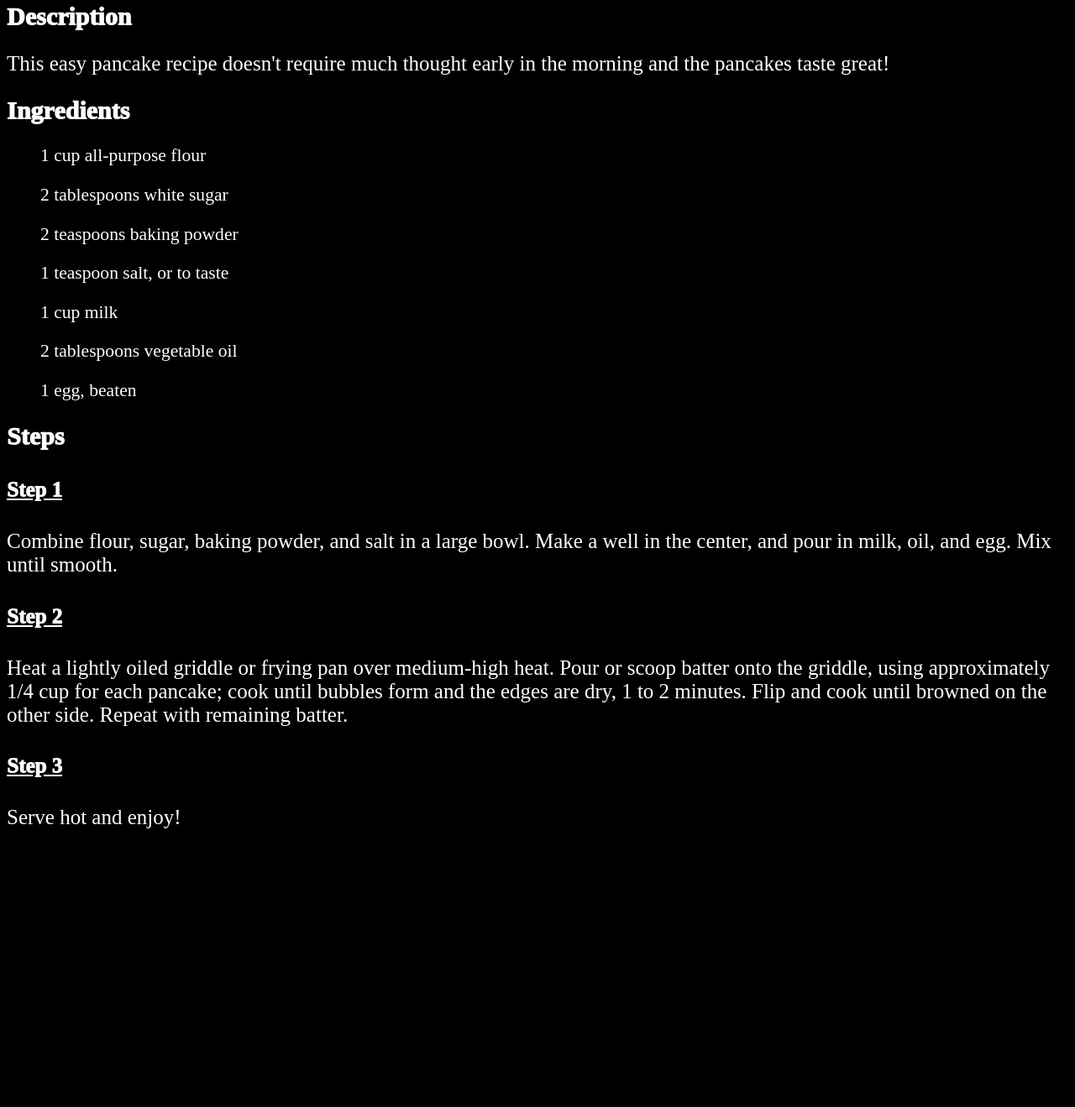
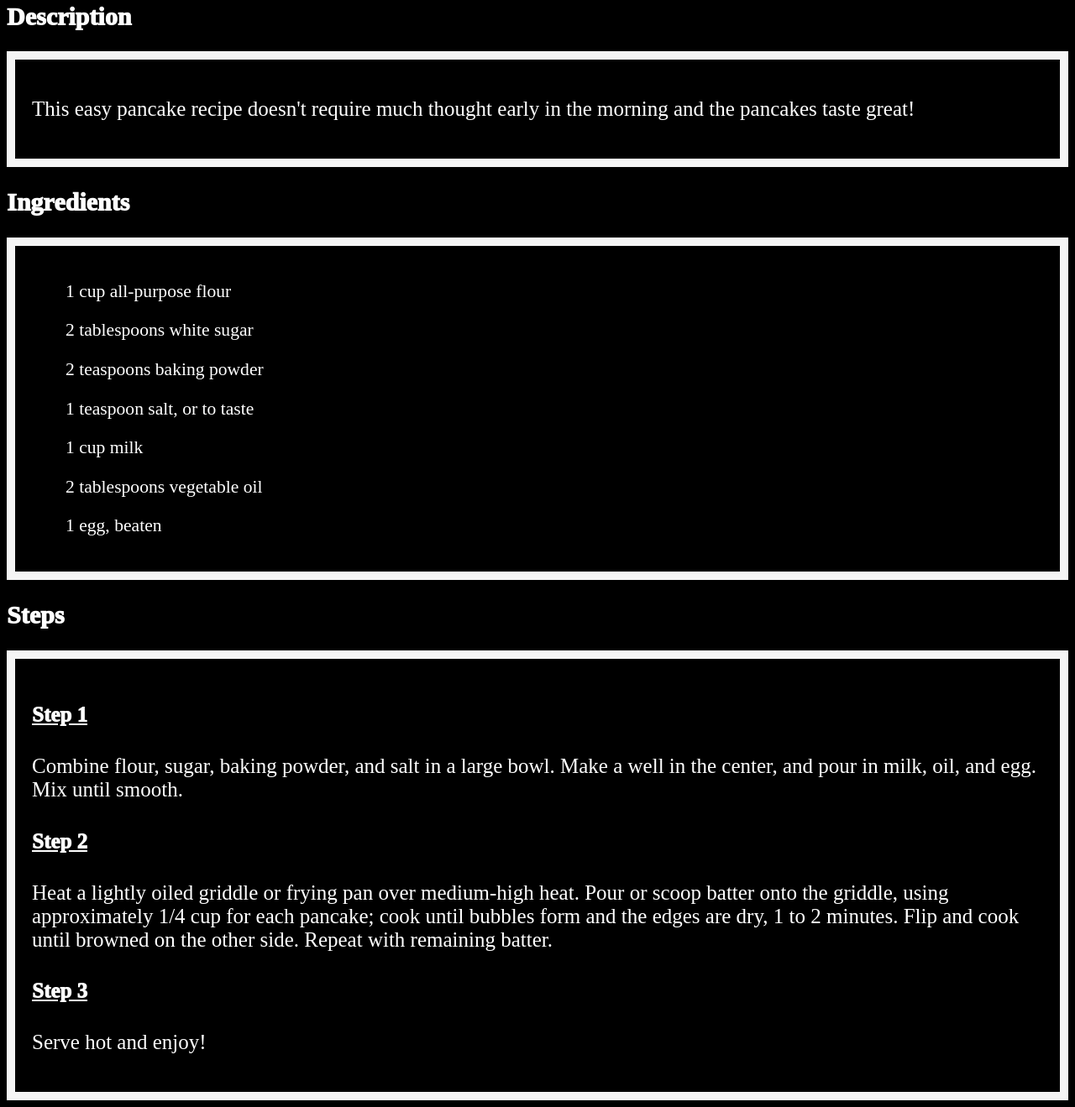
Before and after one commit to jonorl/odin-recipes, a plain HTML site: page recipes/pancake.html in a window 1280 px wide. Shown: the part 547-1866 px from the top of the page at 84% size. Before the commit the page ends 1560 px from the top, so only its background shows below. Drawn offline with Linux system fonts and the light colour scheme.

Commit message:
Finish adding boxes for pancake and grilled_cheese_sandwich

```diff
--- a/recipes/pancake.html
+++ b/recipes/pancake.html
@@ -11,9 +11,11 @@
     <img src="../images/pancake.jpg" alt="pancakes">
 
     <h2>Description</h2>
+        <div class="box-left">
             <p>This easy pancake recipe doesn't require much thought early in the morning and the pancakes taste great!</p>
-
+        </div>
     <h2>Ingredients</h2>
+        <div class="box-left">
             <div class="ingredients">
                 <ul>1 cup all-purpose flour</ul>
                 <ul>2 tablespoons white sugar</ul>
@@ -23,7 +25,9 @@
                 <ul>2 tablespoons vegetable oil</ul>
                 <ul>1 egg, beaten</ul>
             </div>
+        </div>
     <h2>Steps</h2>
+        <div class="box-left">
             <div class="steps">
                 <h4>Step 1</h4>
                     <p>Combine flour, sugar, baking powder, and salt in a large bowl. Make a well in the center, and pour in milk, oil, and egg. Mix until smooth. </p>
@@ -32,5 +36,6 @@
                 <h4>Step 3</h4>
                     <p> Serve hot and enjoy! </p>
             </div>
+        </div>
 </body>
 </html>
```
Also changed, not shown: recipes/grilled_cheese_sandwich.html (+7 -0 lines), recipes/vitello_tonnato.html (+1 -1 lines). Lines whose indentation alone changed are shown as unchanged.
